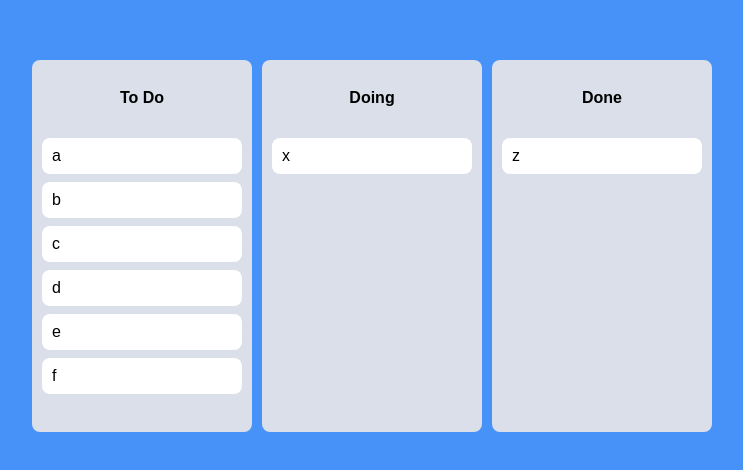
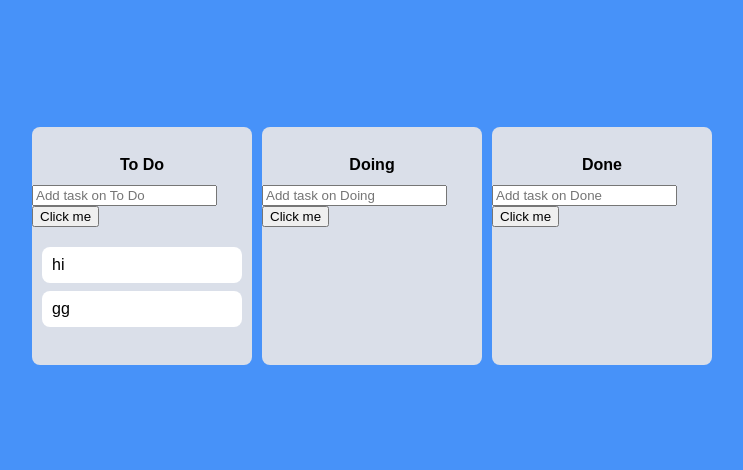
Before and after one commit to JUNG-EUN1997/react-todo, a React (Create React App) app: page / in a window 1280 px wide. Shown: the part 154-624 px from the top of the page, without its empty margins (268-1011 px from the left). Built offline with nearby package versions, Linux system fonts and the light colour scheme.

Commit message:
user 입력form 생성

```diff
--- a/src/App.tsx
+++ b/src/App.tsx
@@ -37,9 +37,11 @@ function App() {
 
     if (destination?.droppableId === source.droppableId) {
       setToDos((allBoards) => {
+
         const boardCopy = [...allBoards[source.droppableId]];
+        const target = boardCopy[source.index]
         boardCopy.splice(source?.index, 1);
-        boardCopy.splice(destination?.index, 0, draggableId);
+        boardCopy.splice(destination?.index, 0, target);
         return {
           ...allBoards,
           [source.droppableId] : boardCopy
@@ -48,9 +50,10 @@ function App() {
     }else{
       setToDos((allBoards) => {
         const sourceBoard = [...allBoards[source.droppableId]];
+        const target = sourceBoard[source.index]
         sourceBoard.splice(source?.index, 1);
         const destinationBoard = [...allBoards[destination.droppableId]];
-        destinationBoard.splice(destination?.index, 0, draggableId);
+        destinationBoard.splice(destination?.index, 0, target);
         return {
           ...allBoards,
           [source.droppableId] : sourceBoard,
@@ -58,8 +61,6 @@ function App() {
         };
       });
     }
-
-    /*  */
   };
   return (
     <>
--- a/src/Component/Board.tsx
+++ b/src/Component/Board.tsx
@@ -1,5 +1,8 @@
 import { Droppable } from "react-beautiful-dnd";
+import { useForm } from "react-hook-form";
+import { useSetRecoilState } from "recoil";
 import styled from "styled-components";
+import { ITodo, toDoState } from "../atoms";
 import DraggableCard from "./DraggableCard";
 
 const Wrapper = styled.div`
@@ -19,8 +22,13 @@ interface IAreaProps {
 
 const Area = styled.div<IAreaProps>`
   flex-grow: 1;
-  background-color: ${(props) => (props.isDraggingOver ? "#dfe6e9" : props.draggingFromThis ? "#b2bec3" : "transparent")};
-  transition: background-color .5s;
+  background-color: ${(props) =>
+    props.isDraggingOver
+      ? "#dfe6e9"
+      : props.draggingFromThis
+      ? "#b2bec3"
+      : "transparent"};
+  transition: background-color 0.5s;
   padding: 20px 10px;
 `;
 
@@ -30,15 +38,47 @@ const Title = styled.h1`
   font-weight: bold;
 `;
 
+const Form = styled.form``;
+
 interface IBoardProps {
-  toDos: string[];
+  toDos: ITodo[];
   boardId: string;
 }
 
+interface IForm {
+  toDo: string;
+}
+
 function Board({ toDos, boardId }: IBoardProps) {
+  const setToDos = useSetRecoilState(toDoState);
+  // const inputRef = useRef<HTMLInputElement>(null); //useRef => document.querySelector 같은 것, 요소 자체를 조종하는 것
+  const { register, setValue, handleSubmit } = useForm<IForm>();
+  const onValid = ({ toDo }: IForm) => {
+    console.log(toDo);
+    const newToDo = {
+      id: Date.now(),
+      text: toDo,
+    };
+    setToDos((allBoard) => {
+      return {
+        ...allBoard,
+        [boardId]: [...allBoard[boardId], newToDo],
+      };
+    });
+    setValue("toDo", "");
+  };
   return (
     <Wrapper>
       <Title>{boardId}</Title>
+      <Form onSubmit={handleSubmit(onValid)}>
+        <input
+          {...register("toDo", { required: true })}
+          type="text"
+          placeholder={`Add task on ${boardId}`}
+        />
+        <button>Click me</button>
+      </Form>
+
       <Droppable droppableId={boardId}>
         {(magic, snapshot) => (
           <Area
@@ -48,7 +88,12 @@ function Board({ toDos, boardId }: IBoardProps) {
             draggingFromThis={Boolean(snapshot.draggingFromThisWith)}
           >
             {toDos.map((toDo, index) => (
-              <DraggableCard key={toDo} index={index} toDo={toDo} />
+              <DraggableCard
+                key={toDo.id}
+                index={index}
+                toDoId={toDo.id}
+                toDoText={toDo.text}
+              />
             ))}
             {magic.placeholder}
           </Area>
--- a/src/Component/DraggableCard.tsx
+++ b/src/Component/DraggableCard.tsx
@@ -15,14 +15,15 @@ const Card = styled.div<ICardProps>`
 `;
 
 interface IDraggableCardProps {
-  toDo: string;
+  toDoId: number;
+  toDoText : string
   index: number;
 }
 
-function DraggableCard({ toDo, index }: IDraggableCardProps) {
+function DraggableCard({ toDoId, index, toDoText }: IDraggableCardProps) {
   // 부모 state가 바뀌면, 전체가 다시 render됨
   return (
-    <Draggable draggableId={toDo} index={index} key={toDo}>
+    <Draggable draggableId={toDoId+""} index={index} key={toDoId}>
       {/* key & draggableId must same! */}
       {(magic, snapshot) => (
         <Card
@@ -32,7 +33,7 @@ function DraggableCard({ toDo, index }: IDraggableCardProps) {
           isDragging={snapshot.isDragging}
         >
           <span></span>
-          {toDo}
+          {toDoText}
         </Card>
       )}
     </Draggable>
--- a/src/atoms.tsx
+++ b/src/atoms.tsx
@@ -52,15 +52,23 @@ export const toDoSelector = selector({
 });
  */
 
+export interface ITodo {
+  id: number;
+  text: string;
+}
+
 interface IToDoState {
-  [key: string]: string[];
+  [key: string]: ITodo[];
 }
 
 export const toDoState = atom<IToDoState>({
   key: "toDo",
   default: {
-    "To Do": ["a", "b", "c", "d", "e", "f"],
-    Doing: ["x"],
-    Done: ["z"],
+    "To Do": [
+      { id: 1, text: "hi" },
+      { id: 2, text: "gg" },
+    ],
+    Doing: [],
+    Done: [],
   },
 });
```
